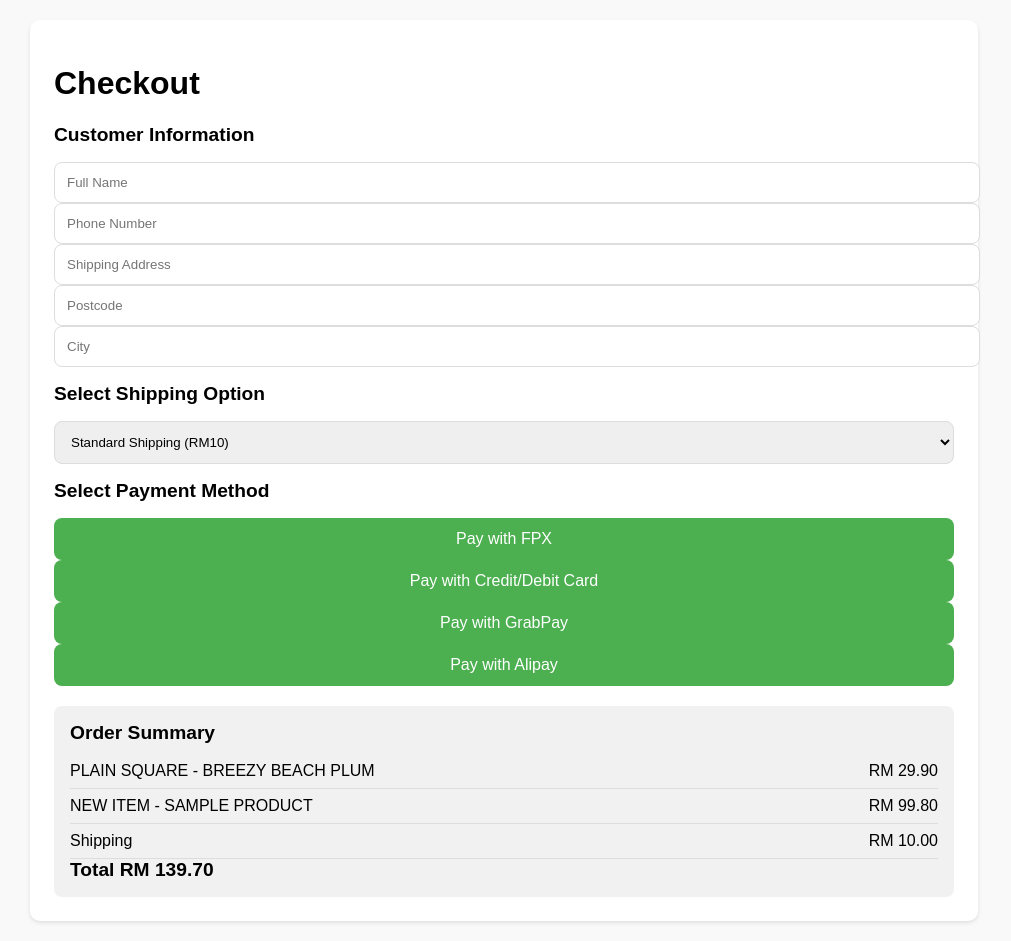
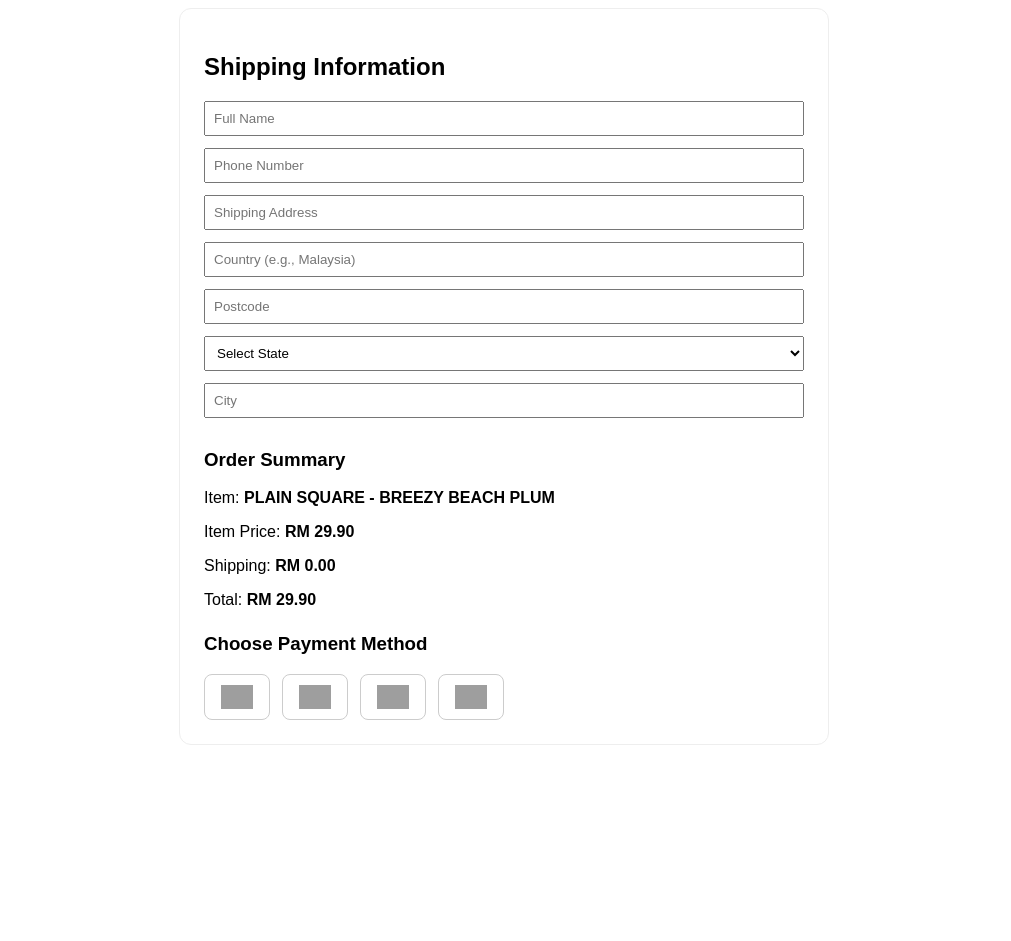
Before and after one commit to lyanadyana/stripe-fpx-checkout, a website: page index.html in a window 1280 px wide. Shown: the whole page, without its empty margins (136-1147 px from the left). After the commit the page ends 800 px from the top, so only its background shows below. Drawn offline with Linux system fonts and the light colour scheme; grey boxes are pictures that could not be loaded.

Commit message:
Update index.html

```diff
--- a/index.html
+++ b/index.html
@@ -1,219 +1,166 @@
-<!DOCTYPE html>
-<html lang="en">
-<head>
-  <meta charset="UTF-8">
-  <meta name="viewport" content="width=device-width, initial-scale=1.0">
-  <title>Checkout</title>
-  <style>
-    body {
-      font-family: Arial, sans-serif;
-      padding: 20px;
-      margin: 0;
-      box-sizing: border-box;
-      background-color: #f9f9f9;
-    }
+<div style="max-width: 600px; margin: auto; font-family: sans-serif; padding: 24px; border: 1px solid #eee; border-radius: 12px;">
+  <h2>Shipping Information</h2>
+  <input id="fullName" placeholder="Full Name" style="width: 100%; margin-bottom: 12px; padding: 8px;">
+  <input id="phone" placeholder="Phone Number" style="width: 100%; margin-bottom: 12px; padding: 8px;">
+  <input id="address" placeholder="Shipping Address" style="width: 100%; margin-bottom: 12px; padding: 8px;">
 
-    .checkout-container {
-      max-width: 900px;
-      margin: auto;
-      background: #fff;
-      padding: 24px;
-      border-radius: 10px;
-      box-shadow: 0 2px 4px rgba(0, 0, 0, 0.1);
-    }
+  <!-- Input untuk Negara -->
+  <input id="country" placeholder="Country (e.g., Malaysia)" style="width: 100%; margin-bottom: 12px; padding: 8px;">
 
-    .section-title {
-      font-size: 1.2em;
-      font-weight: bold;
-      margin-bottom: 16px;
-    }
+  <!-- Input untuk Postcode -->
+  <input id="postcode" placeholder="Postcode" style="width: 100%; margin-bottom: 12px; padding: 8px;">
 
-    .input-group {
-      margin-bottom: 16px;
-    }
+  <!-- Dropdown untuk State (Negeri) -->
+  <select id="state" style="width: 100%; margin-bottom: 12px; padding: 8px;">
+    <option value="">Select State</option>
+    <!-- Semenanjung Malaysia -->
+    <option value="selangor">Selangor</option>
+    <option value="johor">Johor</option>
+    <option value="kedah">Kedah</option>
+    <option value="kelantan">Kelantan</option>
+    <option value="melaka">Melaka</option>
+    <option value="negeri sembilan">Negeri Sembilan</option>
+    <option value="pahang">Pahang</option>
+    <option value="perak">Perak</option>
+    <option value="perlis">Perlis</option>
+    <option value="pulau pinang">Pulau Pinang</option>
+    <option value="terengganu">Terengganu</option>
+    <option value="kuala lumpur">Kuala Lumpur</option>
+    <option value="putrajaya">Putrajaya</option>
 
-    .input-group input,
-    .input-group select {
-      width: 100%;
-      padding: 12px;
-      border: 1px solid #ddd;
-      border-radius: 8px;
-    }
+    <!-- Sabah & Sarawak -->
+    <option value="sabah">Sabah</option>
+    <option value="sarawak">Sarawak</option>
+    <option value="labuan">Labuan</option>
+  </select>
 
-    .button {
-      background-color: #4CAF50;
-      color: white;
-      padding: 12px 24px;
-      border: none;
-      border-radius: 8px;
-      cursor: pointer;
-      font-size: 1em;
-      display: block;
-      width: 100%;
-    }
+  <input id="city" placeholder="City" style="width: 100%; margin-bottom: 12px; padding: 8px;">
 
-    .button:hover {
-      background-color: #45a049;
-    }
+  <h3>Order Summary</h3>
+  <p>Item: <strong>PLAIN SQUARE - BREEZY BEACH PLUM</strong></p>
+  <p>Item Price: <strong>RM <span id="itemAmount">29.90</span></strong></p>
+  <p>Shipping: <strong>RM <span id="shippingFee">0.00</span></strong></p>
+  <p>Total: <strong>RM <span id="totalAmount">29.90</span></strong></p>
 
-    .summary-container {
-      background-color: #f1f1f1;
-      padding: 16px;
-      border-radius: 8px;
-      margin-top: 20px;
-    }
-
-    .summary-title {
-      font-size: 1.2em;
-      font-weight: bold;
-      margin-bottom: 10px;
-    }
-
-    .summary-item {
-      display: flex;
-      justify-content: space-between;
-      padding: 8px 0;
-      border-bottom: 1px solid #ddd;
-    }
-
-    .summary-total {
-      font-size: 1.2em;
-      font-weight: bold;
-    }
-
-    /* Responsive Design */
-    @media (max-width: 600px) {
-      .checkout-container {
-        padding: 16px;
-      }
-
-      .button {
-        font-size: 1.1em;
-      }
-    }
-  </style>
-</head>
-
-<body>
-
-  <div class="checkout-container">
-    <h1>Checkout</h1>
-
-    <!-- Customer Information Section -->
-    <div class="input-group">
-      <div class="section-title">Customer Information</div>
-      <input type="text" id="fullName" placeholder="Full Name">
-      <input type="text" id="phone" placeholder="Phone Number">
-      <input type="text" id="address" placeholder="Shipping Address">
-      <input type="text" id="postcode" placeholder="Postcode">
-      <input type="text" id="city" placeholder="City">
-    </div>
-
-    <!-- Shipping Options Section -->
-    <div class="input-group">
-      <div class="section-title">Select Shipping Option</div>
-      <select id="shippingOption">
-        <option value="standard">Standard Shipping (RM10)</option>
-        <option value="express">Express Shipping (RM20)</option>
-      </select>
-    </div>
-
-    <!-- Payment Method Section -->
-    <div class="input-group">
-      <div class="section-title">Select Payment Method</div>
-      <button class="button" onclick="pay('fpx')">Pay with FPX</button>
-      <button class="button" onclick="pay('card')">Pay with Credit/Debit Card</button>
-      <button class="button" onclick="pay('grabpay')">Pay with GrabPay</button>
-      <button class="button" onclick="pay('alipay')">Pay with Alipay</button>
-    </div>
-
-    <!-- Order Summary Section -->
-    <div class="summary-container">
-      <div class="summary-title">Order Summary</div>
-      <div id="orderSummary">
-        <!-- Dynamic Order Summary will be generated here -->
-      </div>
+  <h3 style="margin-top: 24px;">Choose Payment Method</h3>
+  <div style="display: flex; flex-wrap: wrap; gap: 12px; margin-top: 10px;">
+    <button onclick="pay('fpx')" class="pay-btn"><img src="https://static1.squarespace.com/static/6832bef596c05e4a77e1dd4f/t/687676bd4a954276e81fb144/1752594109396/FPX-Logo.png" height="24" alt="FPX"></button>
+    <button onclick="pay('grabpay')" class="pay-btn"><img src="https://static1.squarespace.com/static/6832bef596c05e4a77e1dd4f/t/68767787089e8e235490babc/1752594311288/GrabPay_Final_Logo_RGB_green_StackedVersion-01.png" height="24" alt="GrabPay"></button>
+    <button onclick="pay('alipay')" class="pay-btn"><img src="https://static1.squarespace.com/static/6832bef596c05e4a77e1dd4f/t/687677c00057f916c516c4ca/1752594368748/62b1e77b56b6848f8bec9031.png" height="24" alt="Alipay"></button>
+    <button onclick="pay('card')" class="pay-btn"><img src="https://static1.squarespace.com/static/6832bef596c05e4a77e1dd4f/t/687677f99df7ce1477a1b709/1752594425883/credit-or-debit-card-visa-mastercard-logo-hd-transparent-png--comdlpng6953127.jpg" height="24" alt="Card"></button>
   </div>
 </div>
 
+<style>
+  .pay-btn {
+    padding: 10px 16px;
+    border: 1px solid #ccc;
+    background: #fff;
+    border-radius: 8px;
+    cursor: pointer;
+    transition: box-shadow 0.3s;
+  }
+  .pay-btn:hover {
+    box-shadow: 0 0 0 3px rgba(0, 0, 0, 0.1);
+  }
+  .pay-btn img {
+    display: block;
+    margin: auto;
+  }
+</style>
+
 <script>
-    // Example cart data for demonstration
-    let cartItems = [
-      { name: "PLAIN SQUARE - BREEZY BEACH PLUM", price: 29.90, quantity: 1 },
-      // You can dynamically add more items to this array
-    ];
+  const itemPrice = 29.90;  // Harga item dalam MYR
+  const itemAmountInSen = 2990; // Harga item dalam sen (RM29.90 = 2990 sen)
 
+  // Daftar negeri dan harga penghantaran berdasarkan negeri
   const shippingRates = {
-      "standard": 10,
-      "express": 20
+    // Semenanjung Malaysia
+    "selangor": 1000, // RM10 untuk Selangor
+    "johor": 1000, // RM10 untuk Johor
+    "kedah": 1000, // RM10 untuk Kedah
+    "kelantan": 1000, // RM10 untuk Kelantan
+    "melaka": 1000, // RM10 untuk Melaka
+    "negeri sembilan": 1000, // RM10 untuk Negeri Sembilan
+    "pahang": 1000, // RM10 untuk Pahang
+    "perak": 1000, // RM10 untuk Perak
+    "perlis": 1000, // RM10 untuk Perlis
+    "pulau pinang": 1000, // RM10 untuk Pulau Pinang
+    "terengganu": 1000, // RM10 untuk Terengganu
+    "kuala lumpur": 1000, // RM10 untuk Kuala Lumpur
+    "putrajaya": 1000, // RM10 untuk Putrajaya
+
+    // Sabah & Sarawak
+    "sabah": 1900, // RM19 untuk Sabah
+    "sarawak": 1900, // RM19 untuk Sarawak
+    "labuan": 1900  // RM19 untuk Labuan
   };
 
-    // Function to generate order summary dynamically
-    function generateOrderSummary() {
-      const orderSummaryDiv = document.getElementById('orderSummary');
-      orderSummaryDiv.innerHTML = ""; // Clear previous summary
+  // Fungsi untuk kemas kini harga penghantaran dan jumlah total
+  function updateShippingFeeAndTotal(state) {
+    let shipping = 0;
 
-      let totalPrice = 0;
+    // Semak berdasarkan negeri
+    state = state.toLowerCase(); // Pastikan tiada masalah case-sensitive
 
-      // Loop through cart items and generate order summary
-      cartItems.forEach(item => {
-        const itemTotal = item.price * item.quantity;
-        totalPrice += itemTotal;
-        const itemElement = `
-          <div class="summary-item">
-            <span>${item.name}</span>
-            <span>RM ${itemTotal.toFixed(2)}</span>
-          </div>
-        `;
-        orderSummaryDiv.innerHTML += itemElement;
+    // Tentukan harga penghantaran berdasarkan negeri
+    if (shippingRates[state]) {
+      shipping = shippingRates[state]; // Dapatkan harga penghantaran dari `shippingRates`
+    } else {
+      // Jika tidak sah, set penghantaran kepada RM0
+      shipping = 0;
+    }
+
+    // Kemas kini shipping fee dan total amount
+    if (shipping > 0) {
+      document.getElementById("shippingFee").textContent = (shipping / 100).toFixed(2); // Kemaskini penghantaran
+      const total = itemPrice + shipping / 100; // Kira jumlah total
+      document.getElementById("totalAmount").textContent = total.toFixed(2); // Kemaskini total
+    } else {
+      // Jika tidak sah, set penghantaran kepada RM0
+      document.getElementById("shippingFee").textContent = "0.00";
+      document.getElementById("totalAmount").textContent = itemPrice.toFixed(2);
+    }
+  }
+
+  // Kemaskini penghantaran apabila negeri dipilih
+  document.getElementById("state").addEventListener("input", function () {
+    const stateInput = document.getElementById("state").value.trim(); // Ambil nilai negeri
+    updateShippingFeeAndTotal(stateInput);  // Kemas kini penghantaran berdasarkan negeri yang dimasukkan
   });
 
-      // Calculate shipping fee based on selected shipping option
-      const shippingOption = document.getElementById('shippingOption').value;
-      const shippingFee = shippingRates[shippingOption];
-      totalPrice += shippingFee;
+  // Fungsi pembayaran apabila kaedah dipilih
+  async function pay(method) {
+    // Ambil data penghantaran
+    const shipping = parseFloat(document.getElementById("shippingFee").textContent) * 100; // Tukar kepada sen
+    const totalAmount = itemAmountInSen + shipping; // Jumlah dalam sen
 
-      // Add shipping and total to summary
-      const shippingElement = `
-        <div class="summary-item">
-          <span>Shipping</span>
-          <span>RM ${shippingFee.toFixed(2)}</span>
-        </div>
-      `;
-      orderSummaryDiv.innerHTML += shippingElement;
+    const body = {
+      method: method,
+      amount: totalAmount, // Jumlah pembayaran termasuk shipping
+      product: "PLAIN SQUARE - BREEZY BEACH PLUM", // Nama produk
+      customer: {
+        name: document.getElementById("fullName").value,
+        phone: document.getElementById("phone").value, // Ambil nombor telefon
+        address: document.getElementById("address").value,
+        postcode: document.getElementById("postcode").value,
+        state: document.getElementById("state").value,  // Ambil nilai state
+        city: document.getElementById("city").value,
+      }
+    };
 
-      const totalElement = `
-        <div class="summary-total">
-          <span>Total</span>
-          <span>RM ${totalPrice.toFixed(2)}</span>
-        </div>
-      `;
-      orderSummaryDiv.innerHTML += totalElement;
+    // Panggil API untuk mencipta sesi pembayaran
+    const res = await fetch("/api/checkout-session", {
+      method: "POST",
+      headers: { "Content-Type": "application/json" },
+      body: JSON.stringify(body)
+    });
+
+    const data = await res.json();
+    if (data?.url) {
+      window.location.href = data.url; // Redirect ke halaman pembayaran Stripe
+    } else {
+      alert("Error creating payment session.");
     }
-
-    // Update order summary when shipping option changes
-    document.getElementById('shippingOption').addEventListener('change', generateOrderSummary);
-
-    // Call the function to generate the summary on page load
-    generateOrderSummary();
-
-    // Payment handling
-    function pay(method) {
-      alert(`You selected: ${method} payment`);
-      // Implement payment logic here
   }
-
-    // Dynamically add new items to the cart
-    function addItemToCart(name, price, quantity) {
-      cartItems.push({ name, price, quantity });
-      generateOrderSummary();
-    }
-
-    // Example of adding a new item to cart
-    setTimeout(() => {
-      addItemToCart("NEW ITEM - SAMPLE PRODUCT", 49.90, 2); // Adding a new item after 3 seconds
-    }, 3000);
 </script>
-
-</body>
-</html>
```
Lines whose indentation alone changed are shown as unchanged.
